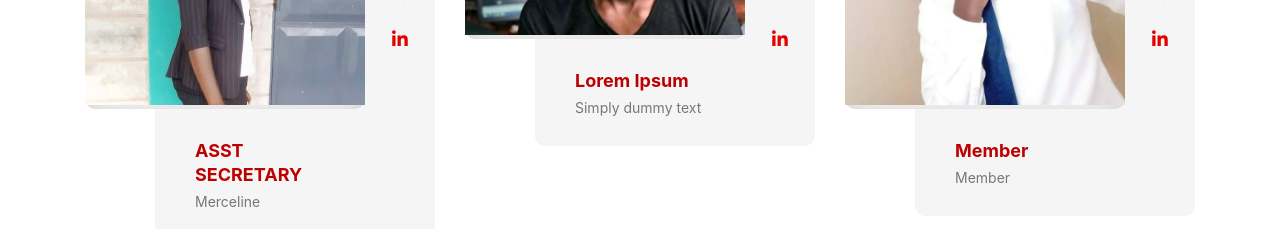
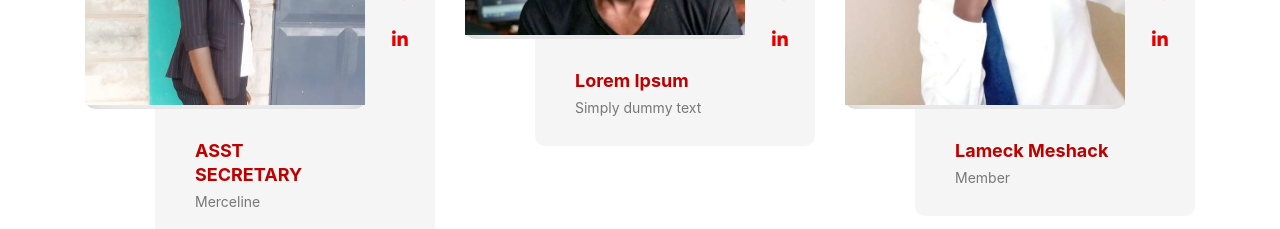
Before and after one commit to LameckMeshack/UCEVERT.ORG, a plain HTML site: page index.html in a window 1280 px wide. Shown: the part 2980-3209 px from the top of the page. Drawn offline with nearby package versions, Linux system fonts and the light colour scheme.

Commit message:
Update index.html

```diff
--- a/index.html
+++ b/index.html
@@ -434,7 +434,7 @@
                   /></a>
                 </div>
                 <div class="lower-content">
-                  <h3><a href="#">Member</a></h3>
+                  <h3><a href="#">Lameck Meshack</a></h3>
                   <div class="designation">Member</div>
                 </div>
               </div>
```
